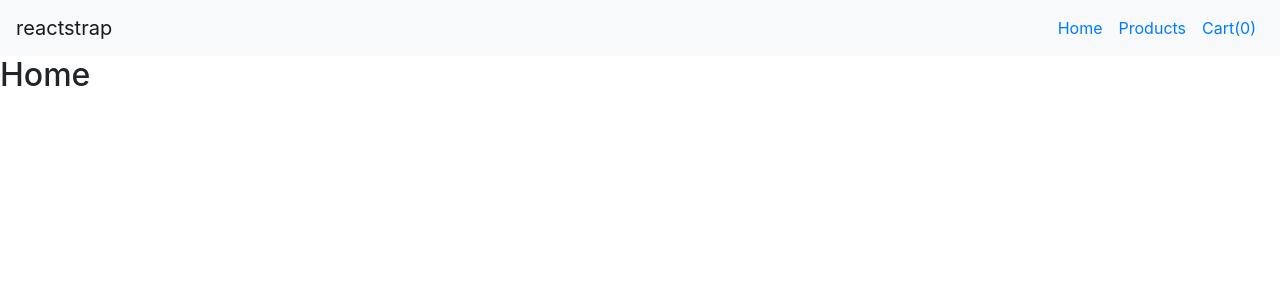
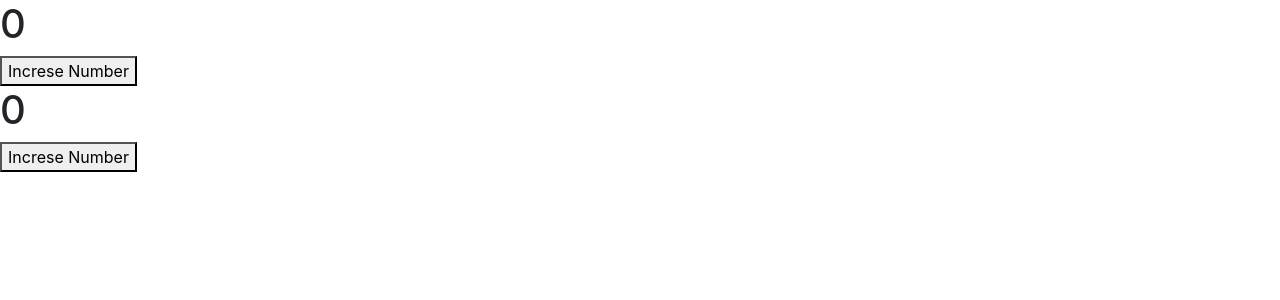
Before and after one commit to HoangNguyen58TH1/LearnReactJS, a React (Create React App) app: page / in a window 1280 px wide. Shown: the top 300 px of the page. Built offline with nearby package versions, Linux system fonts and the light colour scheme.

Commit message:
Functional setState && React hooks useState

```diff
--- /dev/null
+++ b/src/App6.js
@@ -0,0 +1,14 @@
+import React, { Component } from 'react';
+import Counter from './components6/Counter'
+import Counter2 from './components6/Counter2'
+
+export default class App6 extends Component {
+  render() {
+    return (
+      <div>
+        <Counter />
+        <Counter2 />
+      </div>
+    );
+  }
+}
--- /dev/null
+++ b/src/components6/Counter.js
@@ -0,0 +1,30 @@
+import React, { Component } from 'react';
+
+export default class App6 extends Component {
+  constructor() {
+    super();
+    this.state = {
+      number: 0
+    }
+    this.increase = this.increase.bind(this)
+  }
+
+  increase() {
+    this.setState(state => {
+      return {
+        number: state.number + 1
+      }
+    })
+  }
+
+  render() {
+    return (
+      <div>
+        <h1>{this.state.number}</h1>
+        <button onClick={this.increase}>
+          Increse Number
+        </button>
+      </div>
+    );
+  }
+}
--- /dev/null
+++ b/src/components6/Counter2.js
@@ -0,0 +1,14 @@
+import React, { useState } from 'react';
+
+export default function Counter2() {
+  const [number, increase] = useState(0);
+
+  return (
+    <div>
+      <h1>{number}</h1>
+      <button onClick={() => increase(number + 1)}>
+        Increse Number
+      </button>
+    </div>
+  );
+}
--- a/src/index.js
+++ b/src/index.js
@@ -5,17 +5,19 @@ import './index.css';
 import reportWebVitals from './reportWebVitals';
 // import App2 from './App2'
 import 'bootstrap/dist/css/bootstrap.min.css';
-import App3 from './App3'
+// import App3 from './App3'
 // import App4 from './App4'
 // import App5 from './App5'
+import App6 from './App6'
 
 ReactDOM.render(
   <React.StrictMode>
     {/* <App /> */}
     {/* <App2 /> */}
-    <App3 />
+    {/* <App3 /> */}
     {/* <App4 /> */}
     {/* <App5 /> */}
+    <App6 />
   </React.StrictMode>,
   document.getElementById('root')
 );
```
Also changed, not shown: src/components5/NumberProvider.js (+17 -3 lines).
